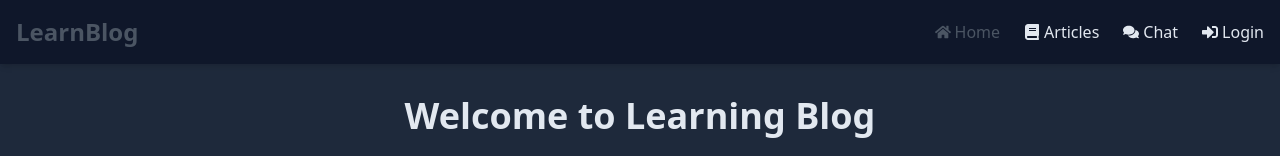
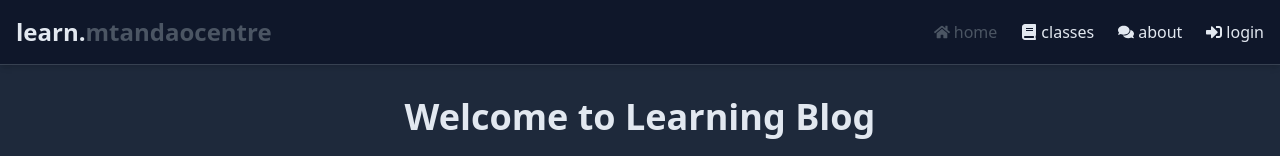
Before and after one commit to mtandaocentre/learn.mtandaocentre, a React (Vite) app in the folder client/: page / in a window 1280 px wide. Shown: the top 156 px of the page. Built offline with nearby package versions, Linux system fonts and the light colour scheme; no server answers.

Commit message:
Changed name, replaced articles with classes, changed chat to about and made all headings small case

```diff
--- a/client/src/components/Navbar.jsx
+++ b/client/src/components/Navbar.jsx
@@ -15,11 +15,11 @@ const Navbar = () => {
   const [mobileMenuOpen, setMobileMenuOpen] = useState(false);
 
   return (
-    <nav className="bg-primary-darker shadow-md">
+    <nav className="bg-primary-darker shadow-md border-b border-gray-700">
       <div className="container mx-auto px-4">
         <div className="flex justify-between items-center h-16">
-          <Link to="/" className="text-2xl font-bold text-accent">
-            LearnBlog
+          <Link to="/" className="text-2xl font-bold text-text-light">
+            learn.<span className="text-accent">mtandaocentre</span>
           </Link>
 
           {/* Desktop Navigation */}
@@ -28,34 +28,40 @@ const Navbar = () => {
               to="/"
               className={({ isActive }) =>
                 `flex items-center space-x-1 ${
-                  isActive ? "text-accent" : "text-text-light hover:text-accent"
-                } transition`
+                  isActive
+                    ? "text-accent"
+                    : "text-text-light hover:text-accent/80"
+                } transition-colors`
               }
             >
               <FaHome />
-              <span>Home</span>
+              <span>home</span>
             </NavLink>
             <NavLink
               to="/articles"
               className={({ isActive }) =>
                 `flex items-center space-x-1 ${
-                  isActive ? "text-accent" : "text-text-light hover:text-accent"
-                } transition`
+                  isActive
+                    ? "text-accent"
+                    : "text-text-light hover:text-accent/80"
+                } transition-colors`
               }
             >
               <FaBook />
-              <span>Articles</span>
+              <span>classes</span>
             </NavLink>
             <NavLink
               to="/chat"
               className={({ isActive }) =>
                 `flex items-center space-x-1 ${
-                  isActive ? "text-accent" : "text-text-light hover:text-accent"
-                } transition`
+                  isActive
+                    ? "text-accent"
+                    : "text-text-light hover:text-accent/80"
+                } transition-colors`
               }
             >
               <FaComments />
-              <span>Chat</span>
+              <span>about</span>
             </NavLink>
 
             {user ? (
@@ -67,11 +73,11 @@ const Navbar = () => {
                       `flex items-center space-x-1 ${
                         isActive
                           ? "text-accent"
-                          : "text-text-light hover:text-accent"
-                      } transition`
+                          : "text-text-light hover:text-accent/80"
+                      } transition-colors`
                     }
                   >
-                    <span>Admin</span>
+                    <span>admin</span>
                   </NavLink>
                 )}
                 <NavLink
@@ -80,19 +86,19 @@ const Navbar = () => {
                     `flex items-center space-x-1 ${
                       isActive
                         ? "text-accent"
-                        : "text-text-light hover:text-accent"
-                    } transition`
+                        : "text-text-light hover:text-accent/80"
+                    } transition-colors`
                   }
                 >
                   <FaUser />
-                  <span>Profile</span>
+                  <span>profile</span>
                 </NavLink>
                 <button
                   onClick={logout}
-                  className="flex items-center space-x-1 text-text-light hover:text-accent transition"
+                  className="flex items-center space-x-1 text-text-light hover:text-accent/80 transition-colors"
                 >
                   <FaSignOutAlt />
-                  <span>Logout</span>
+                  <span>logout</span>
                 </button>
               </>
             ) : (
@@ -102,12 +108,12 @@ const Navbar = () => {
                   `flex items-center space-x-1 ${
                     isActive
                       ? "text-accent"
-                      : "text-text-light hover:text-accent"
-                  } transition`
+                      : "text-text-light hover:text-accent/80"
+                  } transition-colors`
                 }
               >
                 <FaSignInAlt />
-                <span>Login</span>
+                <span>login</span>
               </NavLink>
             )}
           </div>
@@ -116,7 +122,7 @@ const Navbar = () => {
           <div className="md:hidden">
             <button
               onClick={() => setMobileMenuOpen(!mobileMenuOpen)}
-              className="text-text-light hover:text-accent focus:outline-none"
+              className="text-text-light hover:text-accent/80 focus:outline-none transition-colors"
             >
               <svg
                 className="h-6 w-6"
@@ -147,43 +153,43 @@ const Navbar = () => {
 
       {/* Mobile Navigation */}
       {mobileMenuOpen && (
-        <div className="md:hidden bg-primary-dark pb-4 px-4">
+        <div className="md:hidden bg-primary-dark pb-4 px-4 border-b border-gray-700">
           <div className="flex flex-col space-y-3">
             <NavLink
               to="/"
               className={({ isActive }) =>
                 `flex items-center space-x-2 py-2 ${
-                  isActive ? "text-accent" : "text-text-light hover:text-accent"
-                } transition`
+                  isActive ? "text-accent" : "text-text-light hover:text-accent/80"
+                } transition-colors`
               }
               onClick={() => setMobileMenuOpen(false)}
             >
               <FaHome />
-              <span>Home</span>
+              <span>home</span>
             </NavLink>
             <NavLink
               to="/articles"
               className={({ isActive }) =>
                 `flex items-center space-x-2 py-2 ${
-                  isActive ? "text-accent" : "text-text-light hover:text-accent"
-                } transition`
+                  isActive ? "text-accent" : "text-text-light hover:text-accent/80"
+                } transition-colors`
               }
               onClick={() => setMobileMenuOpen(false)}
             >
               <FaBook />
-              <span>Articles</span>
+              <span>articles</span>
             </NavLink>
             <NavLink
               to="/chat"
               className={({ isActive }) =>
                 `flex items-center space-x-2 py-2 ${
-                  isActive ? "text-accent" : "text-text-light hover:text-accent"
-                } transition`
+                  isActive ? "text-accent" : "text-text-light hover:text-accent/80"
+                } transition-colors`
               }
               onClick={() => setMobileMenuOpen(false)}
             >
               <FaComments />
-              <span>Chat</span>
+              <span>about</span>
             </NavLink>
 
             {user ? (
@@ -195,12 +201,12 @@ const Navbar = () => {
                       `flex items-center space-x-2 py-2 ${
                         isActive
                           ? "text-accent"
-                          : "text-text-light hover:text-accent"
-                      } transition`
+                          : "text-text-light hover:text-accent/80"
+                      } transition-colors`
                     }
                     onClick={() => setMobileMenuOpen(false)}
                   >
-                    <span>Admin</span>
+                    <span>admin</span>
                   </NavLink>
                 )}
                 <NavLink
@@ -209,23 +215,23 @@ const Navbar = () => {
                     `flex items-center space-x-2 py-2 ${
                       isActive
                         ? "text-accent"
-                        : "text-text-light hover:text-accent"
-                    } transition`
+                        : "text-text-light hover:text-accent/80"
+                    } transition-colors`
                   }
                   onClick={() => setMobileMenuOpen(false)}
                 >
                   <FaUser />
-                  <span>Profile</span>
+                  <span>profile</span>
                 </NavLink>
                 <button
                   onClick={() => {
                     logout();
                     setMobileMenuOpen(false);
                   }}
-                  className="flex items-center space-x-2 py-2 text-text-light hover:text-accent transition"
+                  className="flex items-center space-x-2 py-2 text-text-light hover:text-accent/80 transition-colors"
                 >
                   <FaSignOutAlt />
-                  <span>Logout</span>
+                  <span>logout</span>
                 </button>
               </>
             ) : (
@@ -235,13 +241,13 @@ const Navbar = () => {
                   `flex items-center space-x-2 py-2 ${
                     isActive
                       ? "text-accent"
-                      : "text-text-light hover:text-accent"
-                  } transition`
+                      : "text-text-light hover:text-accent/80"
+                  } transition-colors`
                 }
                 onClick={() => setMobileMenuOpen(false)}
               >
                 <FaSignInAlt />
-                <span>Login</span>
+                <span>login</span>
               </NavLink>
             )}
           </div>
```
